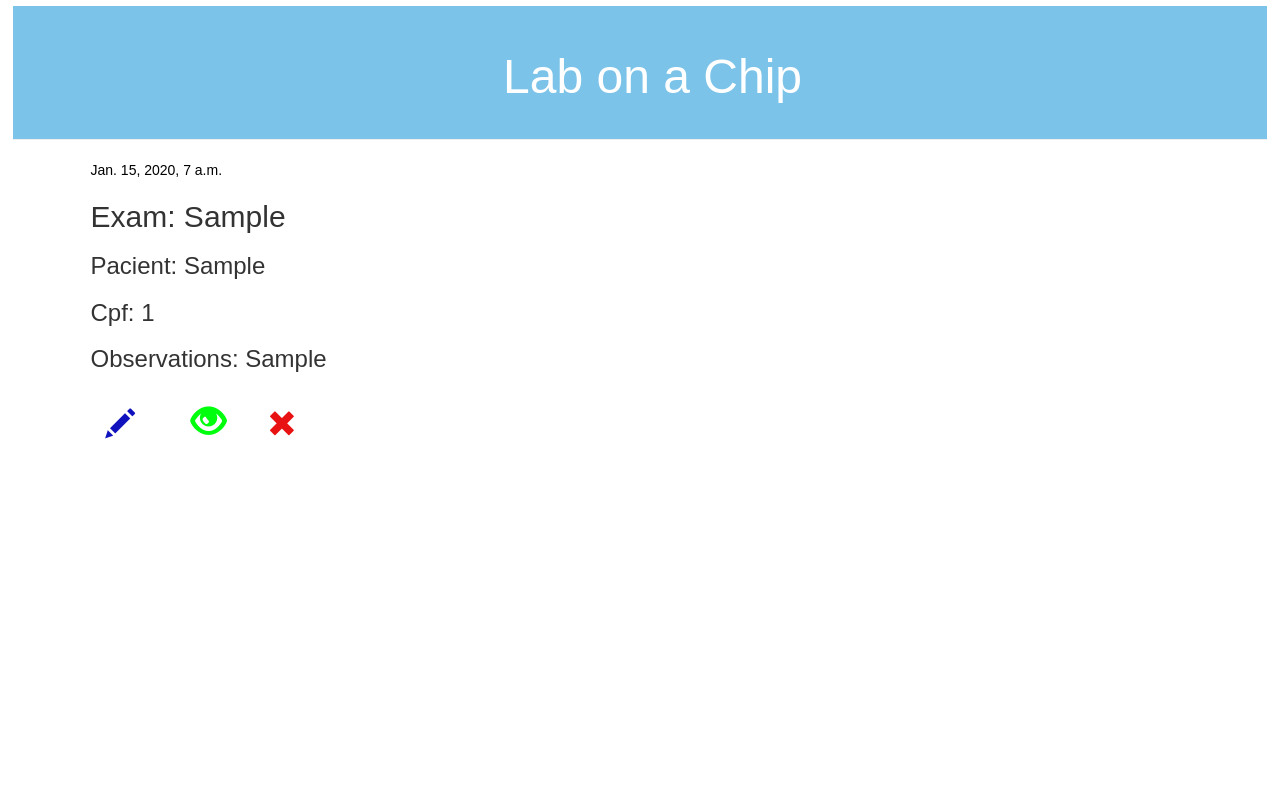
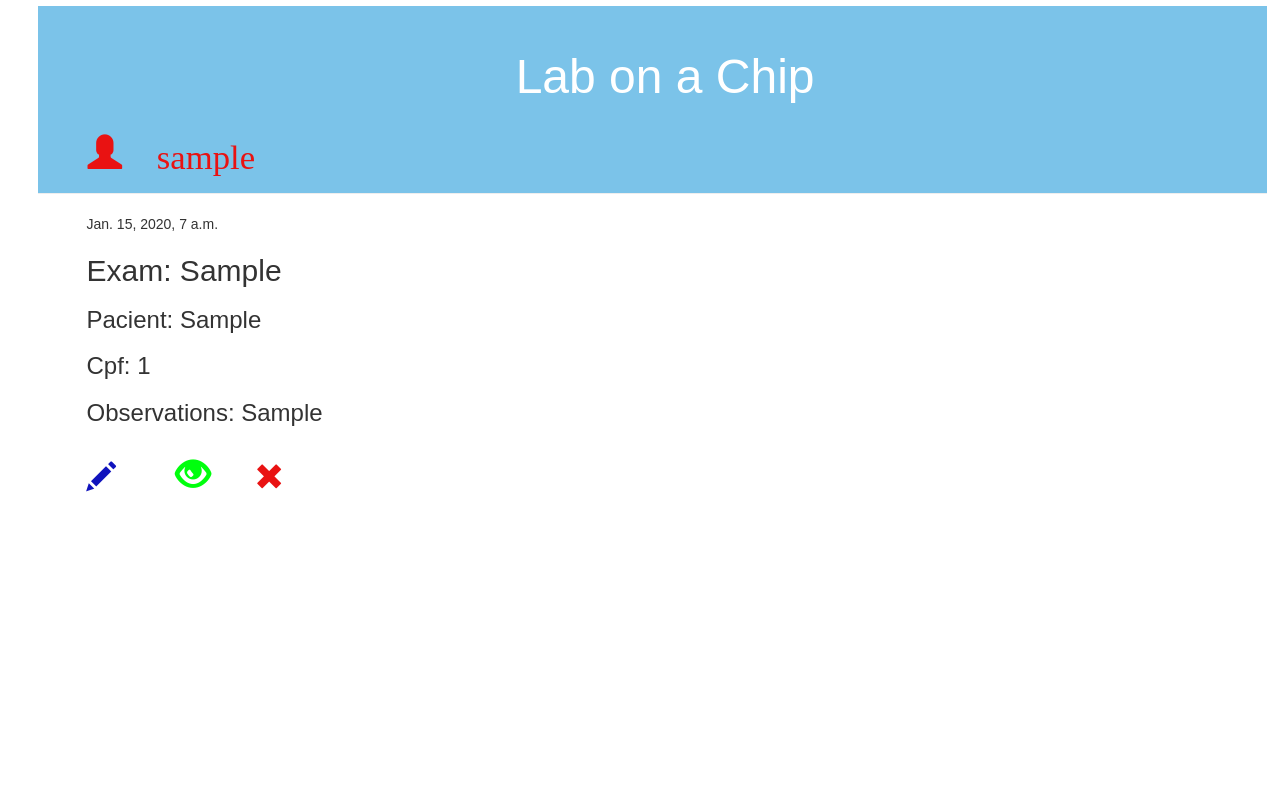
Before and after one commit to geovanimendonca/my-first-site, a Django app: page /post/1/ in a window 1280 px wide. Run offline with Django 3.2, Linux system fonts and the light colour scheme; a user stored in the database is signed in; tables that the repository leaves empty hold one stand-in row (values such as "Sample post"); some libraries are stand-ins or nearby versions.

Commit message:
Site finalizado

```diff
--- a/lab/static/css/lab.css
+++ b/lab/static/css/lab.css
@@ -8,7 +8,7 @@ h2 a{
 }
 
 body {
-    padding-left: 1%;
+    padding-left: 3%;
     padding-top: 0.5%;
     padding-bottom: 1%;
     padding-right: 1%;
@@ -25,7 +25,6 @@ body {
 .btn-exit-account{
     color: #e91212;
     font-size: 26pt;
-    margin-left: 5%;
 }
 .btn-new-exam{
     color: #00ff0d;
@@ -47,8 +46,14 @@ body {
 .btn-edit-post{
     color: #1013bd;
     font-size: 22pt;
-    margin-left: 2%;
+    margin-left: 5%;
     margin-right: 3%;
+}
+.detail{
+    margin-left: 5%;
+}
+.result-text{
+    margin-left: 5%;
 }
 
 .text-exit-acount{
@@ -60,7 +65,7 @@ body {
 .text-new-post{
     color: #000000;
     font-size: 14pt;
-    margin-left: 2%;
+    margin-left: 5%;
 }
 
 
@@ -73,7 +78,7 @@ body {
 }
 
 .content {
-    margin-left: 5%;
+    margin-left: 10%;
 }
 
 h1, h2, h3, h4 {
@@ -86,20 +91,24 @@ h1, h2, h3, h4 {
 
 .save {
     float: right;
+
 }
-
+.post-form{
+    margin-left: 5%;
+}
 .post-form textarea, .post-form input {
     width: 100%;
+    margin-left: 3%;
 }
 
 .top-menu, .top-menu:hover, .top-menu:visited {
     color: #2c811d;
     font-size: 26pt;
-    margin-left: 10%;
+    margin-left: 5%;
 }
 
 .post {
-    margin-bottom: 70px;
+    margin-left: 1%;
 }
 
 .post h2 a, .post h2 a:visited {
@@ -109,5 +118,5 @@ h1, h2, h3, h4 {
 /*login*/
 
 .auth-card{
-    margin-bottom: 30px;
+    margin-bottom: 5%;
 }
--- a/lab/templates/lab/base.html
+++ b/lab/templates/lab/base.html
@@ -11,13 +11,21 @@
     </head>
     <body>
         <div class="page-header">
+            <h1><a href="/">Lab on a Chip</a></h1>
+            <br>
             {% if user.is_authenticated %}
-               <!-- <a href="{% url 'post_new' %}" class="top-menu"><span class="glyphicon glyphicon-plus"></span></a> -->
+                <!--<h2>Welcome, {{ user.get_username }}.</h1> -->
+                <a class="btn-exit-account" href="/logout"><span class="glyphicon glyphicon-user"> {{ user.get_username }} </span></a>
+                <!-- <p class="text-exit-acount">Logout </p>  -->
 
+
+            {% else %}
+                <a class="btn-enter-account" href="/login"><span class="glyphicon glyphicon-user"> Login</span></a>
+                <!-- <p class="text-exit-acount">Login</p>  -->
             {% endif %}
-            <h1><a href="/">Lab on a Chip</a></h1>
+
         </div>
-        <div class="content container">
+
 
             <div class="row">
                 <div class="col-md-8">
--- a/lab/templates/lab/post_detail.html
+++ b/lab/templates/lab/post_detail.html
@@ -3,15 +3,15 @@
 {% block content %}
     <div class="post">
         {% if post.published_date %}
-            <div class="date">
+            <div class=" detail">
                 {{ post.published_date }}
             </div>
         {% endif %}
 
-        <h2>Exam: {{ post.Exam }}</h2>
-        <h3>Pacient: {{post.Pacient}}</h3>
-        <h3>Cpf: {{post.Cpf_pacient}}</h3>
-        <h3>Observations: {{ post.Observations}}</h3>
+        <h2 class=" detail">Exam: {{ post.Exam }}</h2>
+        <h3 class=" detail">Pacient: {{post.Pacient}}</h3>
+        <h3 class=" detail">Cpf: {{post.Cpf_pacient}}</h3>
+        <h3 class=" detail">Observations: {{ post.Observations}}</h3>
         <br>
 
 
--- a/lab/templates/lab/result.html
+++ b/lab/templates/lab/result.html
@@ -5,7 +5,7 @@
         {{exame| safe}}
 
     {% else %}
-        <h1>No results found</h1>
+        <h1 class="result-text">No results found</h1>
 
     {% endif %}
 
```
Also changed, not shown: lab/templates/lab/post_list.html (+5 -13 lines), lab/admin.py (line endings or trailing spaces), lab/migrations/0001_initial.py (deleted).
